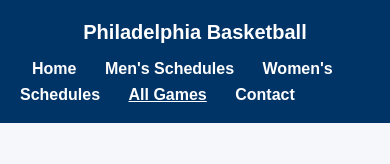
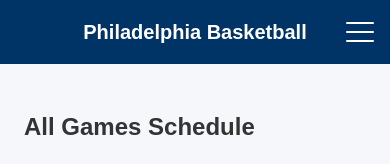
Before and after one commit to PhilaHoops/philahoops, a plain HTML site: page allgames.html in a window 390 px wide. Shown: the top 164 px of the page. Drawn offline with Linux system fonts and the light colour scheme.

Commit message:
Update allgames.html

```diff
--- a/allgames.html
+++ b/allgames.html
@@ -9,11 +9,20 @@
 <body data-section="men">
   <header>
     <h1>Philadelphia Basketball</h1>
-    <nav>
+
+     <!-- Mobile menu toggle -->
+     <button class="nav-toggle" aria-label="Toggle menu">
+      <span class="bar"></span>
+      <span class="bar"></span>
+      <span class="bar"></span>
+    </button>
+
+    <!-- Navigation -->
+    <nav class="nav-menu">
       <a href="index.html">Home</a>
       <a href="men.html">Men's Schedules</a>
       <a href="women.html">Women's Schedules</a>
-      <a href="allgames.html" class="active">All Games</a>
+      <a href="allgames.html"  class="active">All Games</a>
       <a href="contact.html">Contact</a>
     </nav>
   </header>
@@ -33,8 +42,8 @@
 
     <div class="tab-content active">
       <iframe
-        src="https://calendar.google.com/calendar/embed?src=1661233b921ddceb27a519e4fa6cd3bed02f28ed3ed927d289138c1bb2589fc4%40group.calendar.google.com&src=444396be61916fa3d37f70c12ddc067979aa09d3c2fa92497b571cec2ecfe178%40group.calendar.google.com&src=29e0e9268461fd6438f7618eb3851c3c1f778c4810c5cdd00cc78a25ee0b46b0%40group.calendar.google.com&src=381d0fada664fa6b607046c8e224d30f0ff26622e3a2917ec72f43738a862dfc%40group.calendar.google.com&src=ad9153c354af605dd00ed7493a939acde2892c49fd99e4cf7dd6dc51b9f6879a%40group.calendar.google.com&src=f745b72fc20a1bdb11bcf7473237e0982a633050abd28ace4fcfbf3b85cb77c1%40group.calendar.google.com&ctz=America%2FNew_York"
-        style="border:0"
+      src="https://calendar.google.com/calendar/embed?src=1661233b921ddceb27a519e4fa6cd3bed02f28ed3ed927d289138c1bb2589fc4%40group.calendar.google.com&src=444396be61916fa3d37f70c12ddc067979aa09d3c2fa92497b571cec2ecfe178%40group.calendar.google.com&src=29e0e9268461fd6438f7618eb3851c3c1f778c4810c5cdd00cc78a25ee0b46b0%40group.calendar.google.com&src=381d0fada664fa6b607046c8e224d30f0ff26622e3a2917ec72f43738a862dfc%40group.calendar.google.com&src=ad9153c354af605dd00ed7493a939acde2892c49fd99e4cf7dd6dc51b9f6879a%40group.calendar.google.com&src=f745b72fc20a1bdb11bcf7473237e0982a633050abd28ace4fcfbf3b85cb77c1%40group.calendar.google.com&ctz=America%2FNew_York"
+      style="border:0"
         width="100%"
         height="650"
         frameborder="0"
@@ -42,5 +51,8 @@
       ></iframe>
     </div>
   </main>
+
+  <script src="script.js"></script>
+
 </body>
 </html>
```
